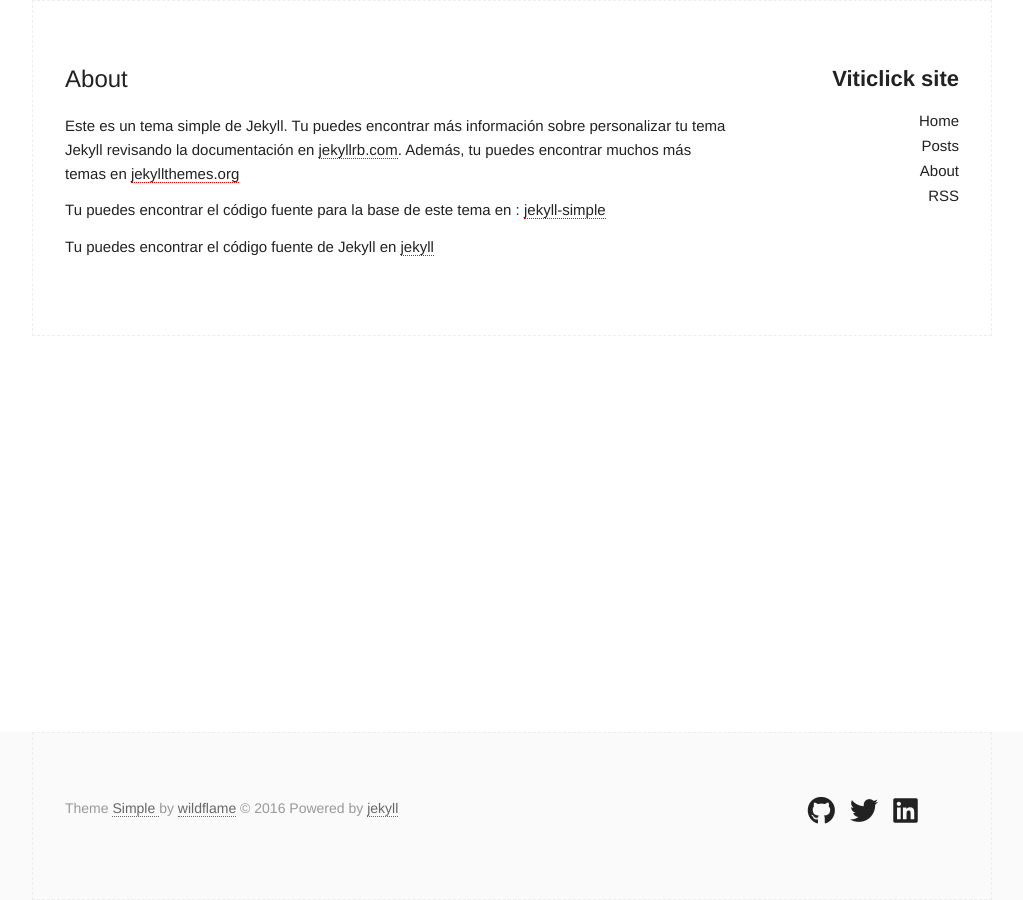
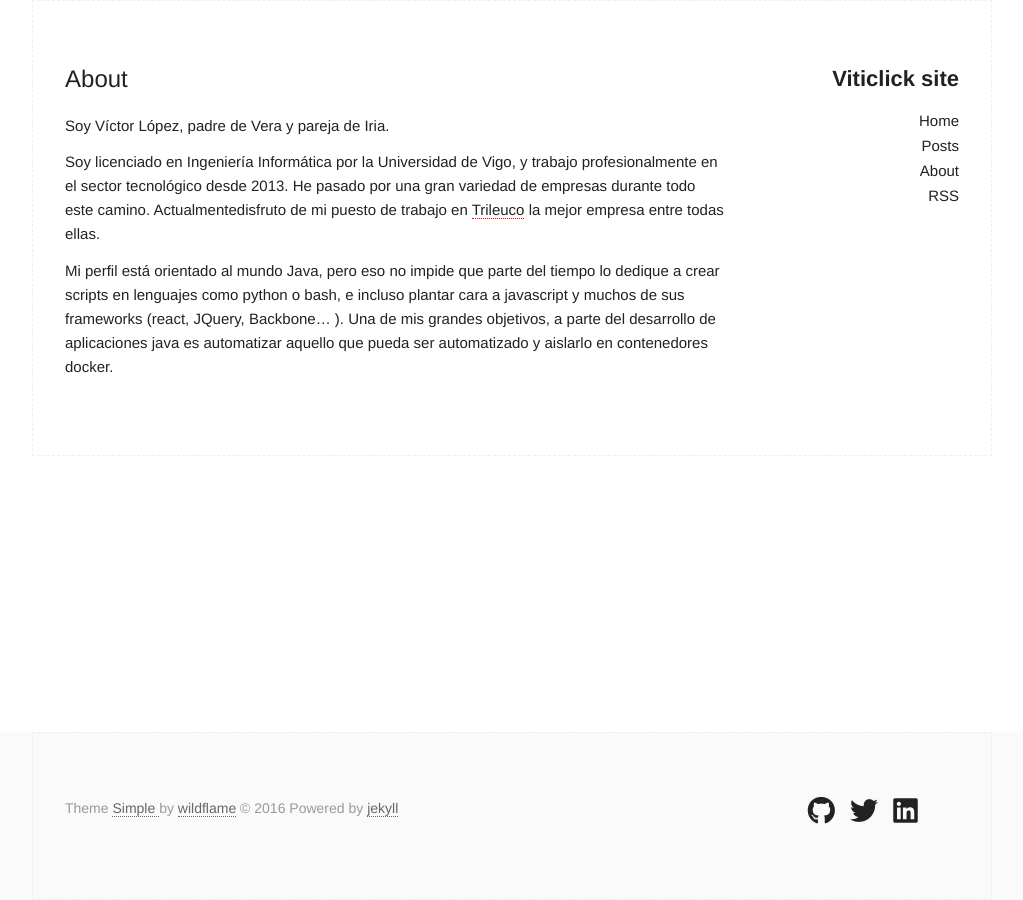
Before and after one commit to viticlick/viticlick.github.io, a Jekyll site: the page built from about.md, in a window 1280 px wide. Shown: the whole page, without its empty margins (128-1151 px from the left). Built offline with Jekyll 4.4.1, drawn with Linux system fonts in a browser that asks for light colours.

Commit message:
Update about info

```diff
--- a/about.md
+++ b/about.md
@@ -4,8 +4,17 @@ title: About
 permalink: /about/
 ---
 
-Este es un tema simple de Jekyll. Tu puedes encontrar más información sobre personalizar tu tema Jekyll revisando la documentación en [jekyllrb.com](http://jekyllrb.com/). Además, tu puedes encontrar muchos más temas en [jekyllthemes.org](http://jekyllthemes.org/)
+Soy Víctor López, padre de Vera y pareja de Iria.
 
-Tu puedes encontrar el código fuente para la base de este tema en : <data data-icon="ei-sc-github"></data>  [jekyll-simple](https://github.com/wild-flame/jekyll-simple)
 
-Tu puedes encontrar el código fuente de Jekyll en <data data-icon="ei-sc-github"></data>  [jekyll](https://github.com/jekyll/jekyll)
+Soy licenciado en Ingeniería Informática por la Universidad de Vigo, y trabajo
+profesionalmente en el sector tecnológico desde 2013. He pasado por una gran
+variedad de empresas durante todo este camino. Actualmentedisfruto de mi puesto
+de trabajo en [Trileuco](https://trileucosolutions.com/) la mejor empresa entre
+todas ellas.
+
+Mi perfil está orientado al mundo Java, pero eso no impide que parte del tiempo
+lo dedique a crear scripts en lenguajes como python o bash, e incluso plantar
+cara a javascript y muchos de sus frameworks (react, JQuery, Backbone... ).
+Una de mis grandes objetivos, a parte del desarrollo de aplicaciones java es
+automatizar aquello que pueda ser automatizado y aislarlo en contenedores docker.
```
